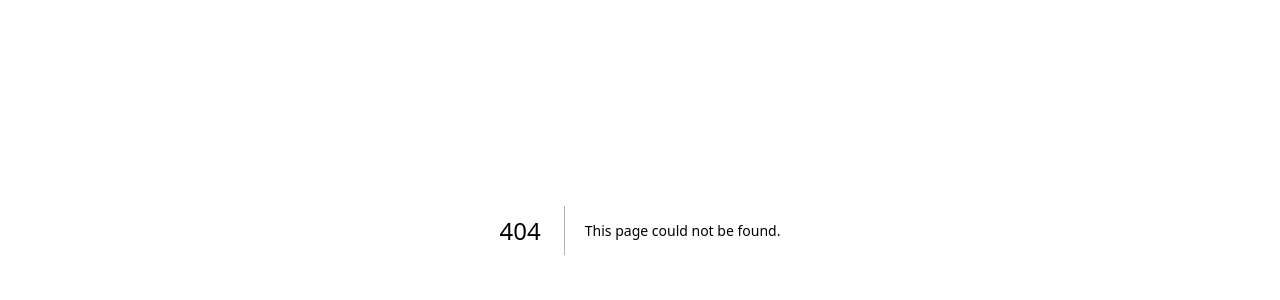
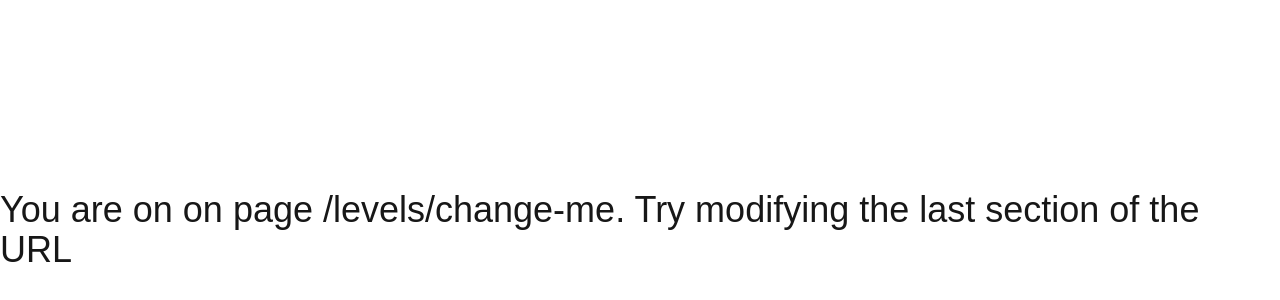
Before and after one commit to ethan-id/babyvidia-frontend, a Next.js app: page /levels/change-me in a window 1280 px wide. Before the commit this address had no page. Shown: the part 170-470 px from the top of the page. Built offline with nearby package versions, Linux system fonts and the light colour scheme.

Commit message:
Add dynamic params example

```diff
--- /dev/null
+++ b/src/app/levels/[room]/page.tsx
@@ -0,0 +1,9 @@
+export default async function RoomPage({params}: {params: Promise<{room: string}>}) {
+    const room = (await params).room;
+
+    return (
+        <div className={'flex justify-center items-center text-4xl min-h-screen'}>
+            <p>You are on on page /levels/{room}. Try modifying the last section of the URL</p>
+        </div>
+    );
+}
--- a/src/app/levels/page.tsx
+++ b/src/app/levels/page.tsx
@@ -1,7 +1,10 @@
+import Link from "next/link";
+
 const ExampleRow = () => (
     <div className='flex border p-2 gap-12 items-center border-slate-200 min-h-[50px] rounded-xl'>
         <p className='font-bold'>Room 130a:</p>
         <p>2/4 seats available</p>
+        <Link href={'/levels/change-me'}>Click me to see route params example</Link>
     </div>
 );
 
```
